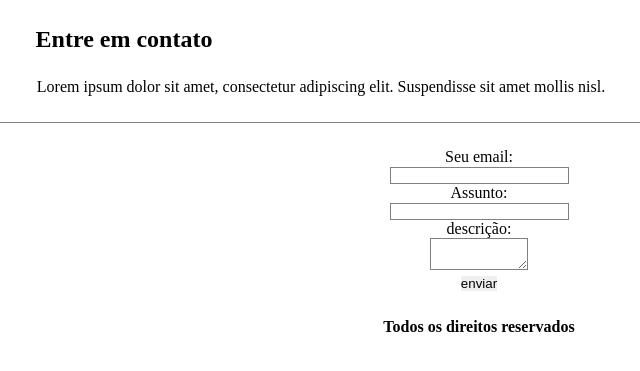
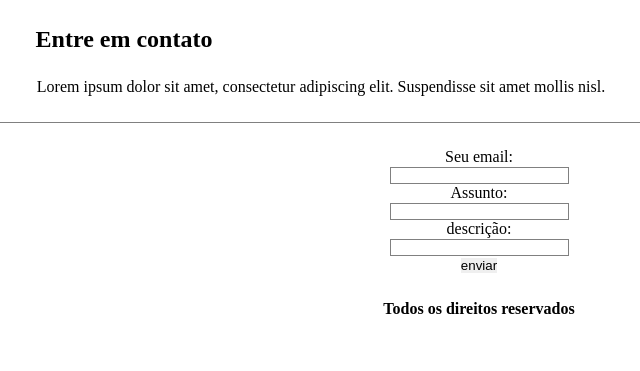
Before and after one commit to vinicius123henrique321/desafio-3, a Flask app: page /contato in a window 1280 px wide. Shown: the part 77-448 px from the top of the page, without its empty margins (161-801 px from the left). Run offline with Flask 2, Linux system fonts and the light colour scheme; some libraries are stand-ins or nearby versions.

Commit message:
commit em sala

```diff
--- a/templates/contato.html
+++ b/templates/contato.html
@@ -15,7 +15,7 @@
         </div>
         <div class="links">|
             <a href="/index">Home|</a>|
-            <a href="/quem somos">Quem somos|</a>|
+            <a href="/quemsomos">Quem somos|</a>|
             <a href="/contato">Contato|</a>|
         </div>
     </header>
@@ -37,7 +37,8 @@
             <input class="itens" type="text" name="assunto"> <br>
 
             descrição: <br>
-            <textarea class="itens" name="descricao" cols="10"></textarea>
+            <label for="desc"></label>
+            <input id="desc" class="itens" name="descricao" cols="10"></input>
             <div class="botao">
                 <input type="submit" value="enviar">
             </div>
--- a/templates/quemsomos.html
+++ b/templates/quemsomos.html
@@ -15,7 +15,7 @@
         </div>
         <div class="links">|
             <a href="/index">Home|</a>|
-            <a href="/quem somos">Quem somos|</a>|
+            <a href="/quemsomos">Quem somos|</a>|
             <a href="/contato">Contato|</a>|
         </div>
     </header>
```
